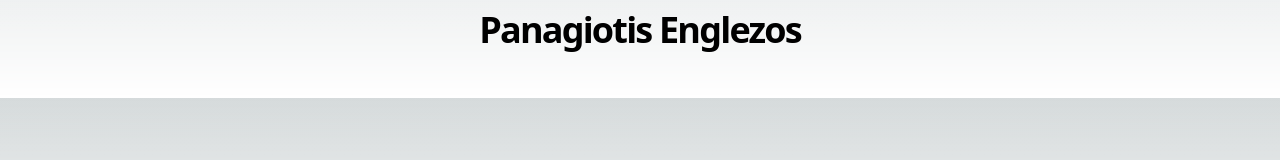
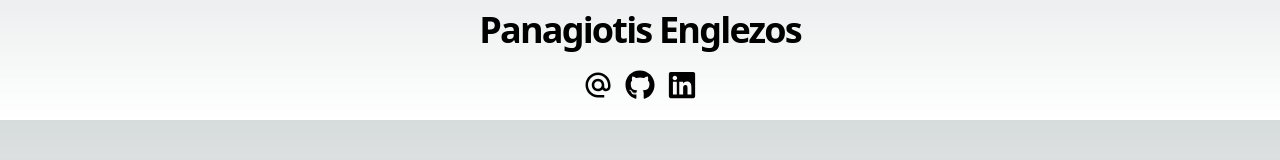
Before and after one commit to penglezos/penglezos.dev, a Next.js app: page / in a window 1280 px wide. Shown: the part 155-315 px from the top of the page. Built offline with nearby package versions, Linux system fonts and the light colour scheme.

Commit message:
Add initial social media links
Signed-off-by: penglezos <panagiotisegl@gmail.com>

```diff
--- a/src/app/page.tsx
+++ b/src/app/page.tsx
@@ -1,10 +1,19 @@
+import { FaGithub } from "react-icons/fa";
+import { MdAlternateEmail } from "react-icons/md";
+import { FaLinkedin } from "react-icons/fa";
+
 export default function Home() {
   return (
     <section>
       <div className="flex justify-center items-center mb-5">
         <img src="https://avatars.githubusercontent.com/u/7030531" className="rounded-full" width="150" alt="Panagiotis Englezos"></img>
       </div>
-      <h1 className="mb-12 text-4xl font-semibold tracking-tighter text-center">Panagiotis Englezos</h1>
+      <h1 className="mb-5 text-4xl font-semibold tracking-tighter text-center">Panagiotis Englezos</h1>
+      <div className="text-3xl mb-5 flex space-x-3 justify-center">
+        <a href="mailto:panagiotisegl@gmail.com" target="_blank"><MdAlternateEmail /></a>
+        <a href="https://github.com/penglezos" target="_blank"><FaGithub /></a>
+        <a href="https://linkedin.com/in/penglezos" target="_blank"><FaLinkedin /></a>
+      </div>
     </section>
   );
 }
```
